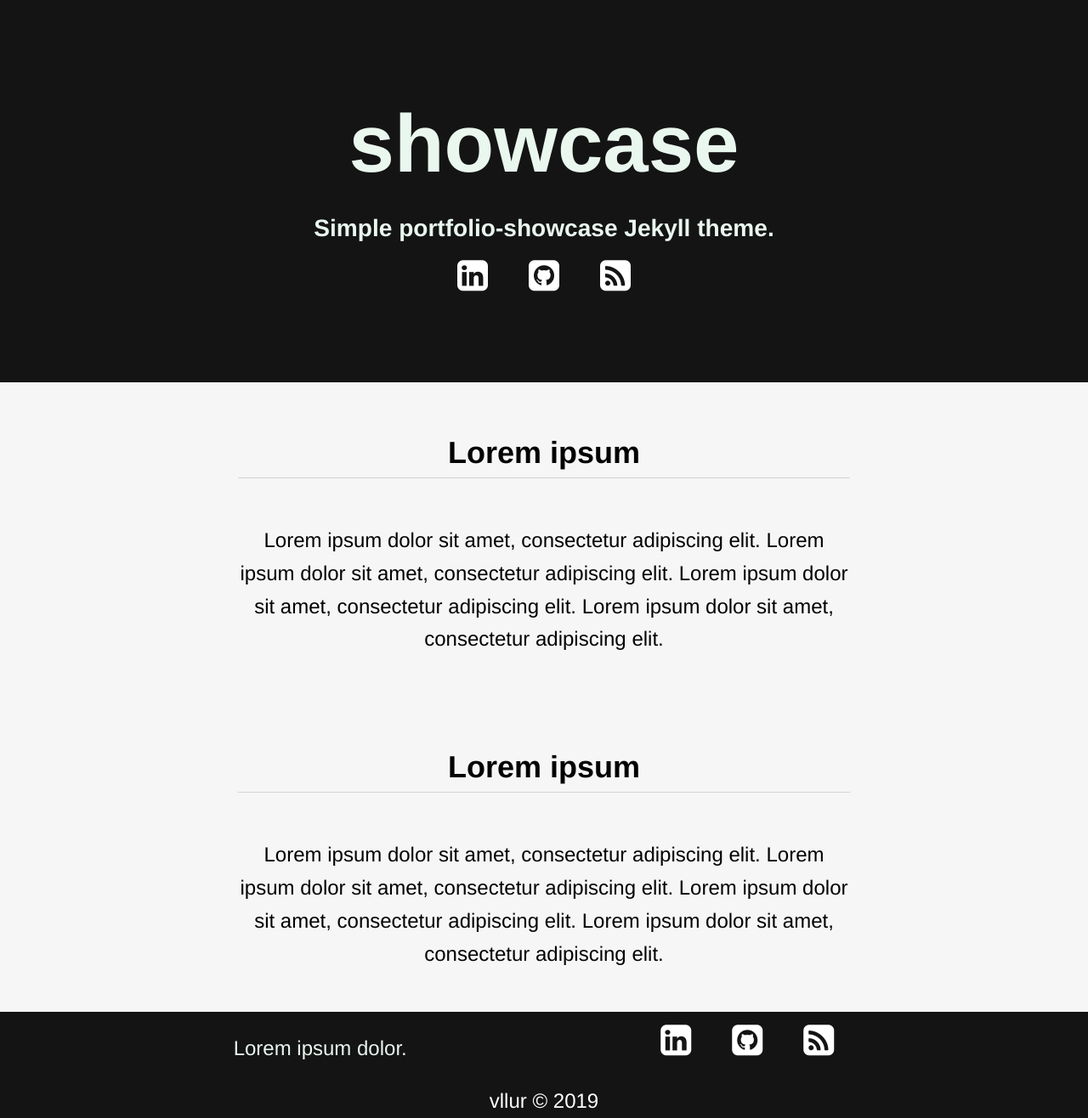
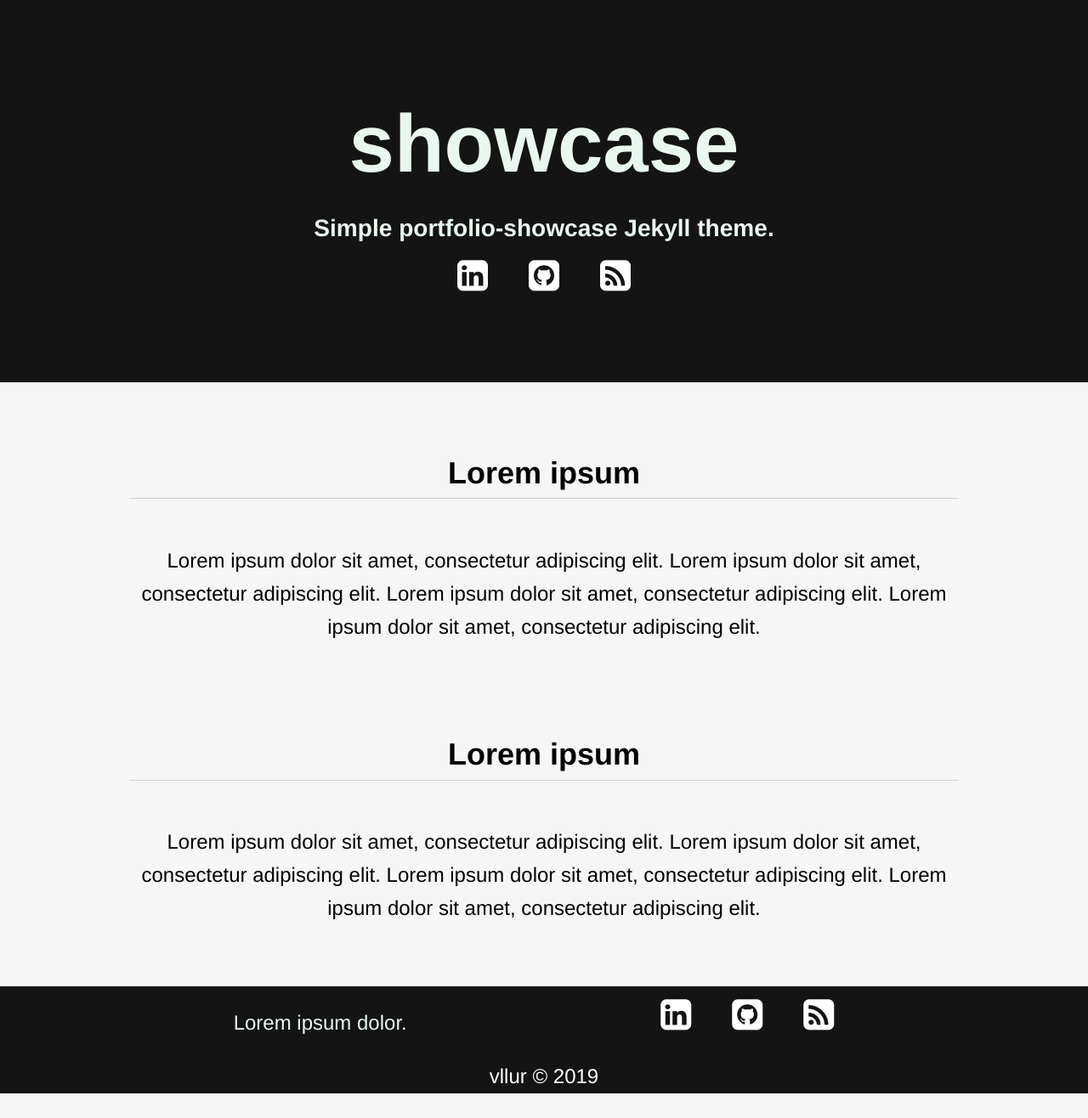
Before and after one commit to vllur/showcase, a Jekyll site: the page built from index.html, in a window 1280 px wide. Shown: the whole page at 85% size. Built offline with Jekyll 4.4.1, drawn with Linux system fonts in a browser that asks for light colours; the list of posts is cut into pages by our own code; after the commit the page ends 1287 px from its top, so only the background shows below that.

Commit message:
.content-wrapper > main

```diff
--- a/_layouts/default.html
+++ b/_layouts/default.html
@@ -2,15 +2,13 @@
 <html lang="{{ site.iso-lang }}">
 {% include head.html %}
 <body>
-<main>
 {% include header.html %}
 
-<div class="content-wrapper">
+<main>
   {{ content }}
-</div>
+</main>
 
 {% include footer.html %}
-</main>
 <script src="{{ "/assets/js/particle.js" | prepend: site.baseurl }}"></script>
 {% if site.google_analytics %}
   {% include analytics.html %}
--- a/_sass/base.scss
+++ b/_sass/base.scss
@@ -1,9 +1,11 @@
-html, body, main{
+html, body{
   min-height: 100vh;
   min-width: 100%;
 }
 
 body{
+  display: flex;
+  flex-direction: column;
   font-family: $font;
   font-size: 1.2rem;
   line-height: 1.618;
@@ -12,12 +14,6 @@
   padding: 0;
   background-color: $content-bg;
   color: $content-text;
-}
-
-main{
-  display: flex;
-  flex-direction: column;
-  padding: 0;
 }
 
 img{
--- a/_sass/content.scss
+++ b/_sass/content.scss
@@ -1,19 +1,18 @@
-.content-wrapper{
+main{
   display: flex;
   flex-direction: column;
   flex-shrink: 1;
   max-width: 80%;
   text-justify: inter-word;
-  margin-left: auto;
-  margin-right: auto;
+  margin: 1em auto;
 }
 
-.content-wrapper > article{
+main > article{
   display: flex;
   flex-direction: column;
 }
 
-.content-wrapper > article > h2{
+main > article > h2{
   border-bottom: 1px solid $content-header-border;
 }
 
```
